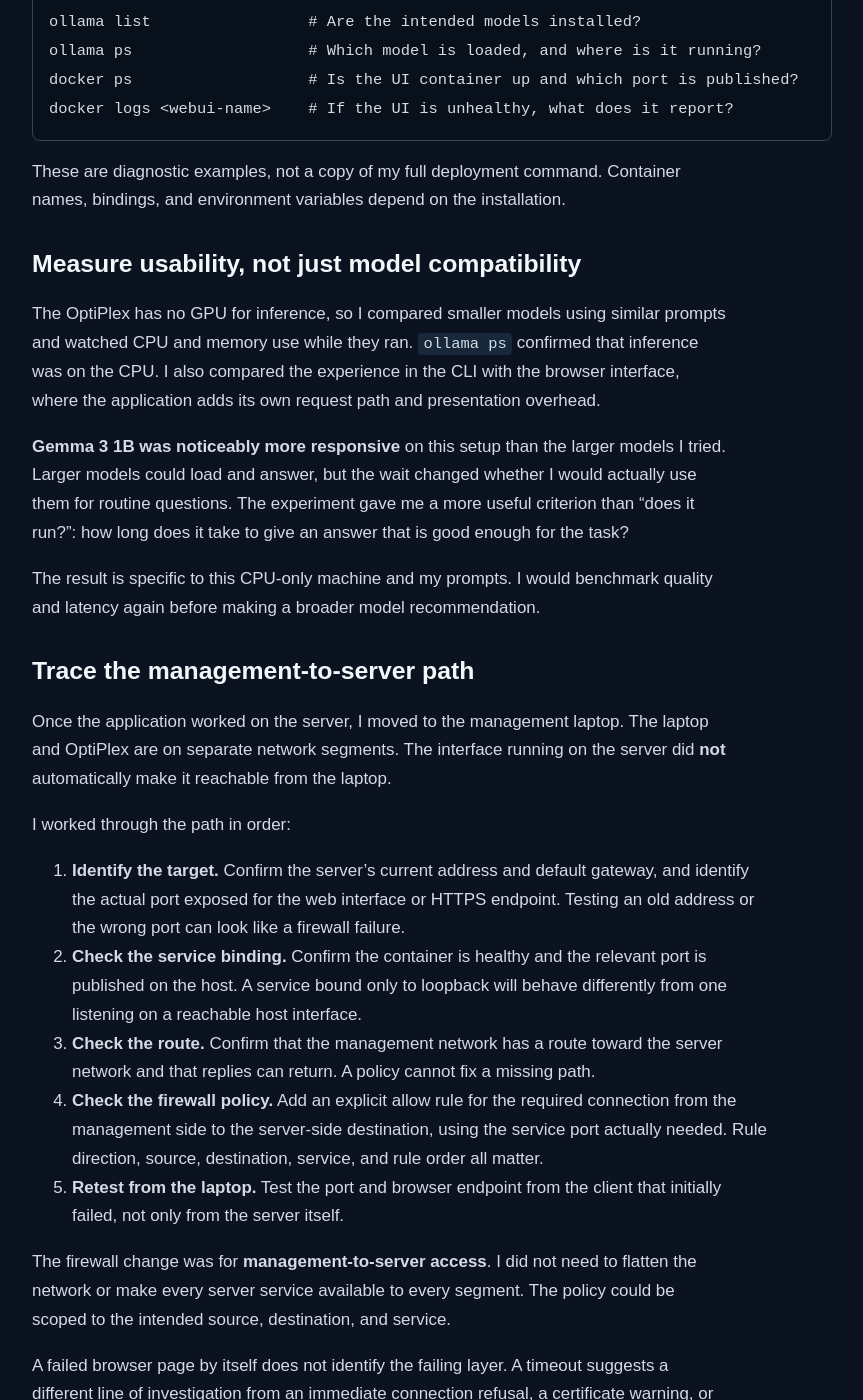
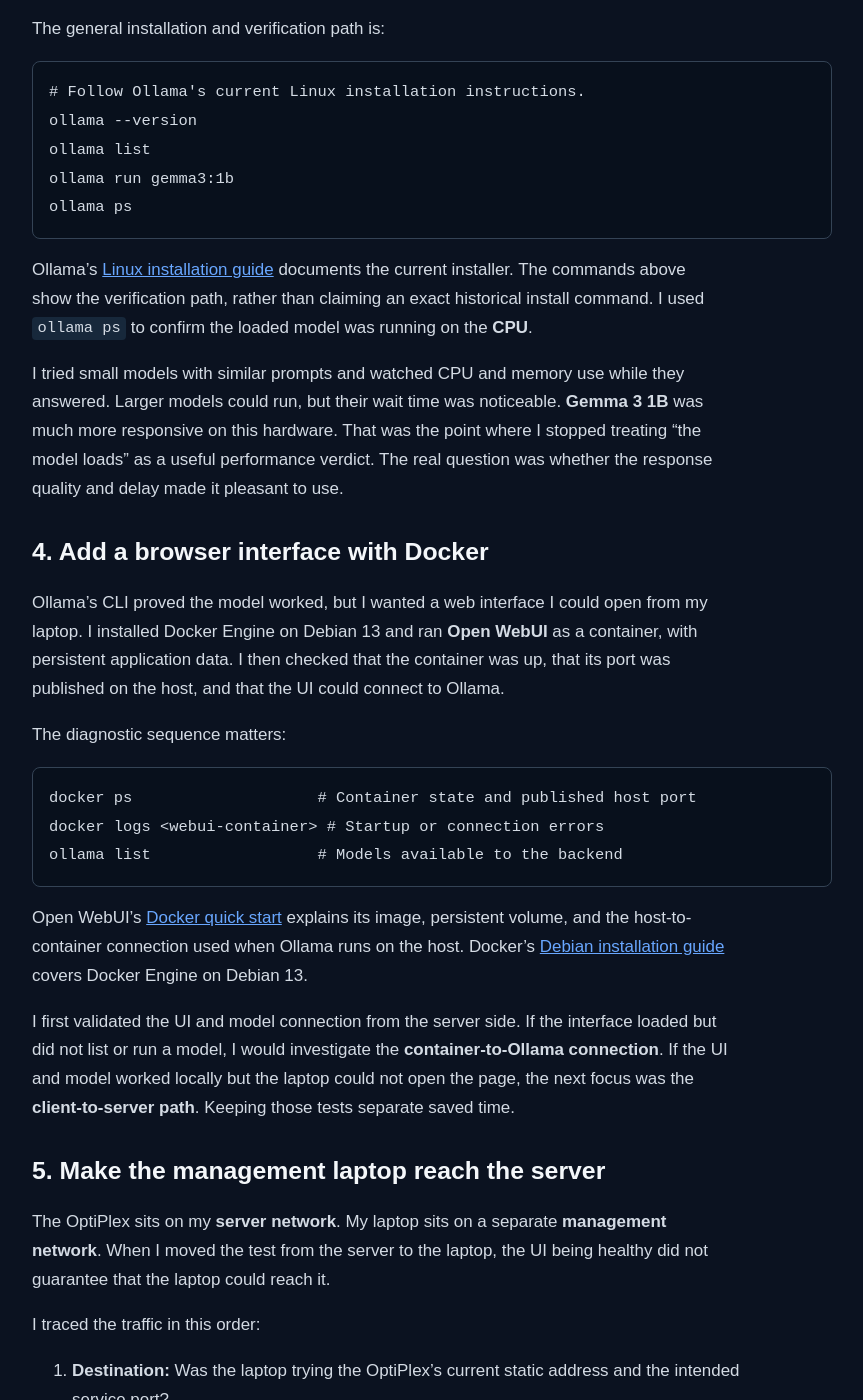
Before and after one commit to smykals/smykals.github.io, a Jekyll site: the page built from _posts/2026-09-28-cpu-only-local-ai-segmented-network.md, in a window 1280 px wide and 1400 px high, scrolled down 2015 px. Shown: the whole window, without its empty margins (208-1071 px from the left). Built offline with Jekyll 4.4.1, drawn with Linux system fonts in a browser that asks for light colours; some of the changed text lies outside the part shown.

Commit message:
Expand local AI journal into Debian-to-HTTPS build log

````diff
--- a/_posts/2026-09-28-cpu-only-local-ai-segmented-network.md
+++ b/_posts/2026-09-28-cpu-only-local-ai-segmented-network.md
@@ -1,98 +1,110 @@
 ---
 layout: post
-title: "Building a CPU-Only Local AI Server and Making It Reachable Across Network Segments"
+title: "From Spare OptiPlex to HTTPS Local AI Service"
 date: 2026-09-28 10:47:00 -0400
 category: Systems & Networking
-description: "A Dell OptiPlex running Debian 13, Ollama, and Open WebUI became a practical exercise in model sizing, segmented network access, firewall policy, and HTTPS."
+description: "How I chose Debian 13, brought up Ollama and Open WebUI, and connected a management laptop to a CPU-only AI server through a segmented network."
 ---
 
-I built a local AI server on a Dell OptiPlex mini desktop with an **Intel Core i5, 32 GB of RAM, a 256 GB SSD, and a 1 TB HDD**, running **Debian 13**. It uses the CPU for inference, with no dedicated GPU. Ollama serves the models, and Open WebUI runs in Docker to provide the browser interface.
+I wanted to find out whether a spare mini desktop could make a useful local AI server before spending money on different hardware. The machine is a Dell OptiPlex with an **Intel Core i5, 32 GB RAM, a 256 GB SSD, and a 1 TB HDD**. It has no dedicated GPU, so model inference runs on the CPU.
 
-My initial question was practical: could a small machine I already had provide a useful local AI experience? The answer depended on more than whether a model could load. I also had to make the service accessible from my management laptop, which lives on a separate network segment, and provide an HTTPS browser endpoint.
+The finished service combines **Debian 13**, **Ollama**, and **Open WebUI in Docker**. The interesting part was not just getting a model to respond. My management laptop is on a different network segment from the server. I wanted to open the UI from that laptop through **HTTPS**, using the server's **static IP address**, while keeping access controlled by the firewall.
 
-This is a record of the build and the troubleshooting path. Network identifiers and internal addresses are intentionally omitted.
+This entry walks through the decisions and the order I used to isolate problems. I have sanitized the addresses and network identifiers.
 
-## Architecture and goal
+## 1. Choose an operating system for the job
 
-| Component | Role |
-| --- | --- |
-| Dell OptiPlex mini desktop | Debian 13 host; Core i5, 32 GB RAM, 256 GB SSD, 1 TB HDD; CPU inference |
-| Ollama | Local model runtime |
-| Open WebUI container | Browser interface to the local models |
-| Management laptop | Client on a separate management network |
-| Firewall and inter-network routing | Controlled path from the laptop to the server |
-| HTTPS endpoint | Encrypted browser access to the interface |
+Before installing the AI stack, I had to decide what the OptiPlex should run. I wanted a Linux server OS that would work well on the existing hardware, support Ollama and Docker, and be straightforward to administer from another device. A desktop environment was not a requirement: the goal was to host a service and reach its web interface remotely.
 
-The intended traffic path was:
+I settled on **Debian 13** and installed it on the OptiPlex. The 256 GB SSD holds the operating system and application environment; the machine also has a 1 TB HDD. After installation, I checked that the host booted, had network connectivity, and could be administered before adding the model runtime. This gave me a clean base for separating an operating-system or network issue from an application issue later.
 
-**Management laptop → routed network and firewall policy → HTTPS endpoint on the server side → Open WebUI → Ollama → CPU model inference.**
+The decision was about fit, not a claim that I benchmarked multiple distributions. Debian 13 met the needs of this build.
 
-Thinking of the setup as a series of boundaries helped. A healthy container proves only that a process started. It does not prove that Ollama works, that the web interface can talk to Ollama, or that a client on another segment can reach the page.
+## 2. Establish a stable server address
 
-## Bring up the application locally
+A service is difficult to use consistently if the destination changes. I assigned the OptiPlex a **static IP address on the server network**, then checked its address, subnet, gateway, and ability to reach the network services it needed. I also verified that the address would not conflict with another assignment.
 
-I started with the model runtime. After installing Ollama, I pulled small models and tested them directly from the CLI. A successful prompt there established that inference worked before I introduced the browser, Docker networking, or the firewall into the test.
+The static address became the destination for the management-to-server firewall policy and the browser connection. It did not, by itself, make the server reachable from the management network: those networks still needed a working routed path and an explicit policy.
 
-Next I ran Open WebUI in Docker and checked its container status and health while it started. The web interface needed to reach the Ollama service, so I verified that the model list and a test prompt worked through Open WebUI as well. This gave me two known working points: **Ollama locally** and **the UI talking to Ollama**.
-
-For this kind of build, the useful checks are concrete:
+For troubleshooting, these are the kinds of checks I used at the Linux boundary:
 
 ```bash
-ollama list                 # Are the intended models installed?
-ollama ps                   # Which model is loaded, and where is it running?
-docker ps                   # Is the UI container up and which port is published?
-docker logs <webui-name>    # If the UI is unhealthy, what does it report?
+ip address          # Address on the active interface
+ip route            # Default gateway and route selection
+ss -lnt             # TCP ports listening on the host
 ```
 
-These are diagnostic examples, not a copy of my full deployment command. Container names, bindings, and environment variables depend on the installation.
+I am leaving the actual address and interface details out of the public post.
 
-## Measure usability, not just model compatibility
+## 3. Install Ollama and prove inference locally
 
-The OptiPlex has no GPU for inference, so I compared smaller models using similar prompts and watched CPU and memory use while they ran. `ollama ps` confirmed that inference was on the CPU. I also compared the experience in the CLI with the browser interface, where the application adds its own request path and presentation overhead.
+I installed **Ollama** on Debian and tested it from the terminal before adding the browser UI. The first useful milestone was a model answering a prompt directly on the host. That proved the runtime and model worked without involving Docker, browser access, HTTPS, or inter-network routing.
 
-**Gemma 3 1B was noticeably more responsive** on this setup than the larger models I tried. Larger models could load and answer, but the wait changed whether I would actually use them for routine questions. The experiment gave me a more useful criterion than “does it run?”: how long does it take to give an answer that is good enough for the task?
+The general installation and verification path is:
 
-The result is specific to this CPU-only machine and my prompts. I would benchmark quality and latency again before making a broader model recommendation.
+```bash
+# Follow Ollama's current Linux installation instructions.
+ollama --version
+ollama list
+ollama run gemma3:1b
+ollama ps
+```
 
-## Trace the management-to-server path
+Ollama's [Linux installation guide](https://docs.ollama.com/linux) documents the current installer. The commands above show the verification path, rather than claiming an exact historical install command. I used `ollama ps` to confirm the loaded model was running on the **CPU**.
 
-Once the application worked on the server, I moved to the management laptop. The laptop and OptiPlex are on separate network segments. The interface running on the server did **not** automatically make it reachable from the laptop.
+I tried small models with similar prompts and watched CPU and memory use while they answered. Larger models could run, but their wait time was noticeable. **Gemma 3 1B** was much more responsive on this hardware. That was the point where I stopped treating “the model loads” as a useful performance verdict. The real question was whether the response quality and delay made it pleasant to use.
 
-I worked through the path in order:
+## 4. Add a browser interface with Docker
 
-1. **Identify the target.** Confirm the server's current address and default gateway, and identify the actual port exposed for the web interface or HTTPS endpoint. Testing an old address or the wrong port can look like a firewall failure.
-2. **Check the service binding.** Confirm the container is healthy and the relevant port is published on the host. A service bound only to loopback will behave differently from one listening on a reachable host interface.
-3. **Check the route.** Confirm that the management network has a route toward the server network and that replies can return. A policy cannot fix a missing path.
-4. **Check the firewall policy.** Add an explicit allow rule for the required connection from the management side to the server-side destination, using the service port actually needed. Rule direction, source, destination, service, and rule order all matter.
-5. **Retest from the laptop.** Test the port and browser endpoint from the client that initially failed, not only from the server itself.
+Ollama's CLI proved the model worked, but I wanted a web interface I could open from my laptop. I installed Docker Engine on Debian 13 and ran **Open WebUI** as a container, with persistent application data. I then checked that the container was up, that its port was published on the host, and that the UI could connect to Ollama.
 
-The firewall change was for **management-to-server access**. I did not need to flatten the network or make every server service available to every segment. The policy could be scoped to the intended source, destination, and service.
+The diagnostic sequence matters:
 
-A failed browser page by itself does not identify the failing layer. A timeout suggests a different line of investigation from an immediate connection refusal, a certificate warning, or an application error. I used that distinction to avoid repeatedly changing the UI when the network path was the blocker.
+```bash
+docker ps                    # Container state and published host port
+docker logs <webui-container> # Startup or connection errors
+ollama list                  # Models available to the backend
+```
 
-## Add HTTPS and test the complete request
+Open WebUI's [Docker quick start](https://docs.openwebui.com/getting-started/quick-start/) explains its image, persistent volume, and the host-to-container connection used when Ollama runs on the host. Docker's [Debian installation guide](https://docs.docker.com/engine/install/debian/) covers Docker Engine on Debian 13.
 
-After establishing the network path, I configured HTTPS for the web interface and accessed it from the management laptop using the intended service name. That created a second boundary to verify: the browser needed to reach the TLS endpoint, and that endpoint needed to pass requests through to Open WebUI.
+I first validated the UI and model connection from the server side. If the interface loaded but did not list or run a model, I would investigate the **container-to-Ollama connection**. If the UI and model worked locally but the laptop could not open the page, the next focus was the **client-to-server path**. Keeping those tests separate saved time.
 
-I checked the following separately:
+## 5. Make the management laptop reach the server
 
-- Did the name resolve to the intended destination from the laptop?
-- Could the laptop connect to the HTTPS port through the firewall?
-- Did the certificate match the name used in the browser, and was it trusted by that client?
-- After the TLS connection succeeded, did Open WebUI load and successfully send a prompt to Ollama?
+The OptiPlex sits on my **server network**. My laptop sits on a separate **management network**. When I moved the test from the server to the laptop, the UI being healthy did not guarantee that the laptop could reach it.
 
-The **certificate method and HTTPS termination component are not documented here yet**; I do not want to turn an unverified detail into a misleading setup guide. The important troubleshooting distinction is that TLS, the web application, and the model backend are separate checks. A successful TLS handshake does not prove the application works, and a working application on the host does not prove the laptop can reach it.
+I traced the traffic in this order:
 
-## What worked and what I learned
+1. **Destination:** Was the laptop trying the OptiPlex's current static address and the intended service port?
+2. **Host listener:** Was the HTTPS endpoint or published web service listening on a reachable interface, rather than only on loopback?
+3. **Routing:** Did the management network have a path to the server network, and could return traffic get back?
+4. **Firewall policy:** Was there an allow rule with the correct source network, server destination, protocol and port, in the correct direction and order?
+5. **Client test:** Could I connect from the management laptop after the rule was in place?
 
-The completed path let me use the browser interface from the management laptop while keeping the OptiPlex on the server network. Gemma 3 1B offered the most responsive experience among the models I tested on this CPU-only setup.
+I created the needed **management-to-server firewall rule** for this service. The policy was scoped to the intended path instead of opening all server services to the management network. I then retested from the laptop, which is the client that had originally failed.
 
-The project reinforced three habits I want to carry into future builds:
+A browser error is a symptom, not a diagnosis. A timeout can point toward a path or policy problem; a refused TCP connection points me toward the host listener or port; a TLS warning means I got far enough to negotiate HTTPS. I used those different outcomes to decide which layer to inspect next.
 
-- **Establish a working point at every boundary:** model, UI, host port, routed path, firewall policy, HTTPS, and client browser.
-- **Change one layer at a time:** isolate whether the failure is reachability, TLS, application, or inference before changing configuration.
-- **Measure the user experience:** successful model loading is only a starting point; response time and answer quality determine whether the service is useful.
+## 6. Reach the interface over HTTPS
 
-Next I want to record repeatable prompt timings and document the exact HTTPS implementation in a separate, sanitized follow-up. That would make the comparison more rigorous and the deployment easier to reproduce.
+I set up an **HTTPS endpoint** for Open WebUI and tested access from the management laptop in a browser using the server's **static IP address**. The complete request had to pass through the firewall, reach the HTTPS listener, and make it through to Open WebUI and Ollama.
 
-If you run internal services across segmented networks, what test do you reach for first to locate where a connection fails?
+I checked each part separately:
+
+- Could the laptop establish a TCP connection to the HTTPS port at the static address?
+- Did the browser reach the expected TLS endpoint?
+- Did the certificate and the address used in the browser agree? When connecting by IP, the certificate must include that IP as a subject alternative name for normal browser validation.
+- Once the page loaded, could I actually submit a prompt and receive an answer?
+
+A working TLS connection does not prove the UI backend is healthy. A working Ollama prompt on the server does not prove the management laptop has a route or firewall permission. Testing the full path—**laptop → firewall → HTTPS → Open WebUI → Ollama → model**—was the final check.
+
+I am not specifying the HTTPS termination software or how the certificate was issued here because I have not captured those implementation details accurately enough for a reproducible command-by-command guide. The endpoint and the network access are the verified parts of this build; I will add the certificate procedure when I document the actual configuration.
+
+## What I took away
+
+This started as a CPU-only model experiment and became a useful systems exercise. The hardware could run local inference, but a model that loads is not necessarily a model I want to wait on. Gemma 3 1B gave me a better responsiveness tradeoff than the larger models I tested.
+
+The access problem reinforced a repeatable troubleshooting method: prove one boundary at a time, from the local model through the container, host listener, routed network, firewall rule, TLS connection, and browser. When a test failed, I could inspect that boundary instead of changing several unrelated settings.
+
+Next I want to record repeatable prompt timings and a sanitized version of the exact HTTPS configuration. That will turn the operational notes into a more complete deployment guide.
````
